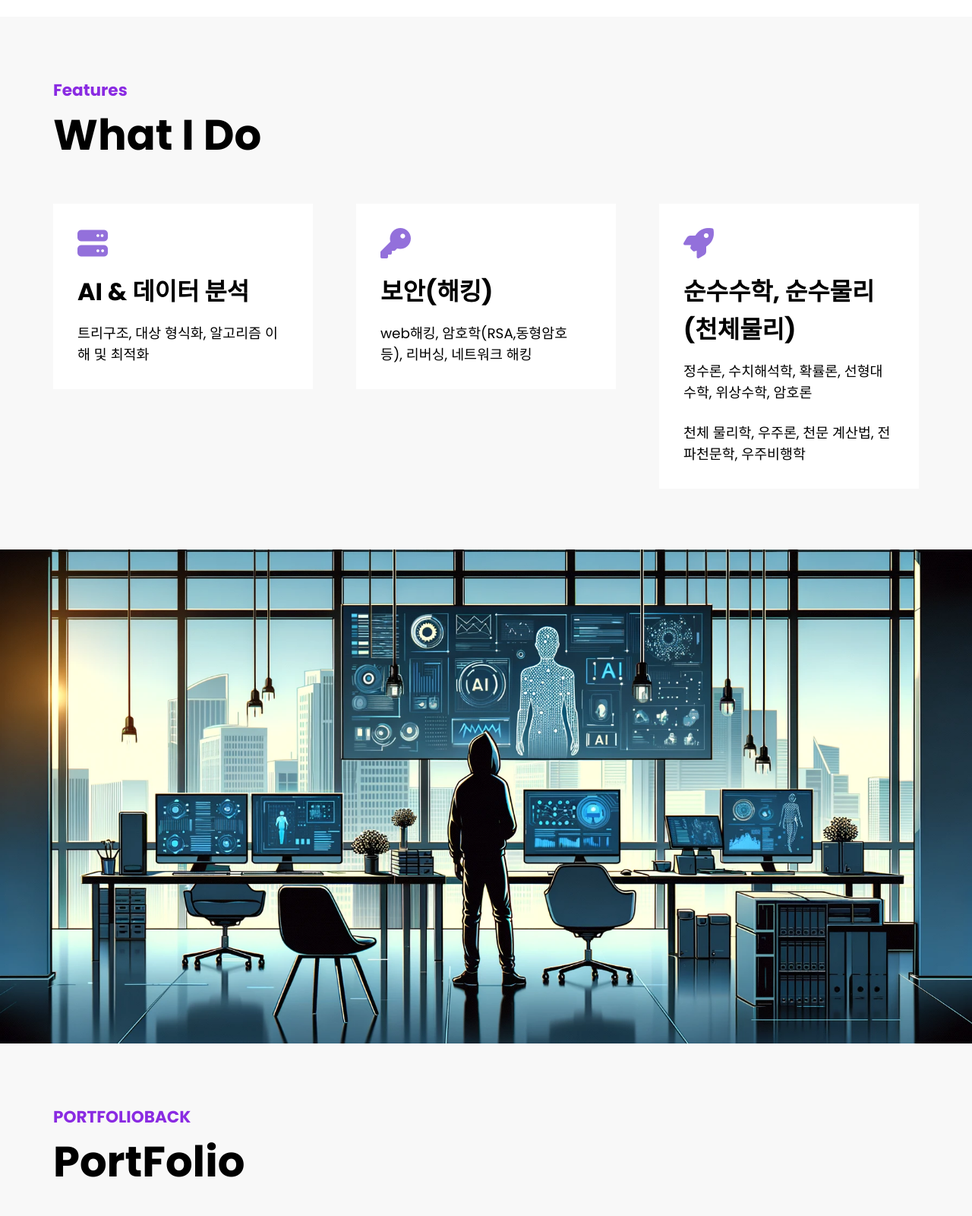
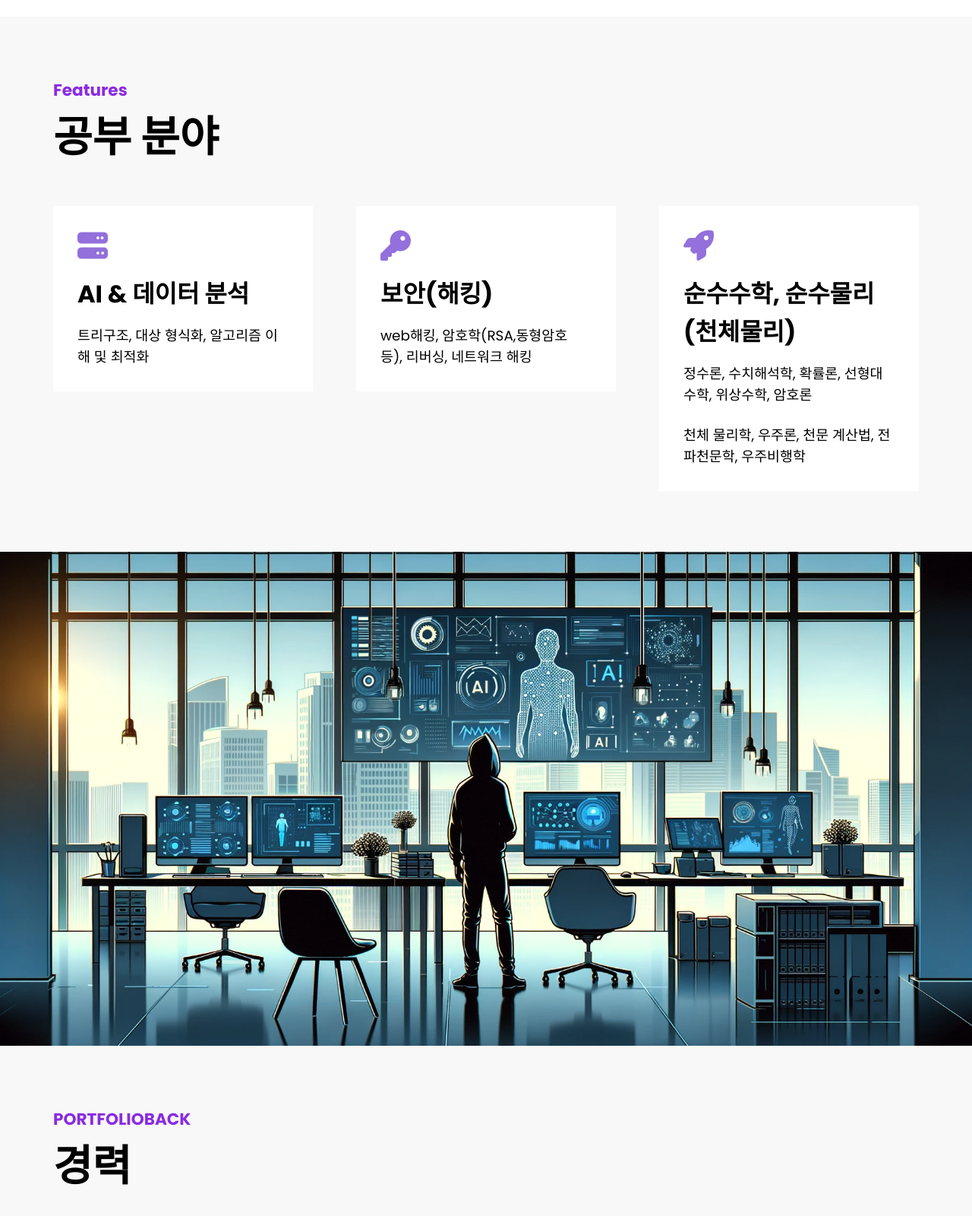
Before and after one commit to mschoi0411/introduce-web, a plain HTML site: page end/index.html in a window 1280 px wide. Shown: the part 1800-3400 px from the top of the page at 76% size. Drawn offline with Linux system fonts and the light colour scheme.

Commit message:
Update index.html

```diff
--- a/end/index.html
+++ b/end/index.html
@@ -113,7 +113,7 @@
     <div class="container">
       <div class="title">
         <h4>Features</h4>
-        <h2>What I Do</h2>
+        <h2>공부 분야</h2>
       </div>
       <div class="do-me">
         <div class="do-inner" onclick="showTooltip(this, '','data-analysis')">
@@ -155,7 +155,7 @@
     <div class="container">
       <div class="title">
         <h4>PORTFOLIOBACK</h4>
-        <h2>PortFolio</h2>
+        <h2>경력</h2>
       </div>
       <div class="portfolio-me">
         <div class="portfolio-inner">
```
